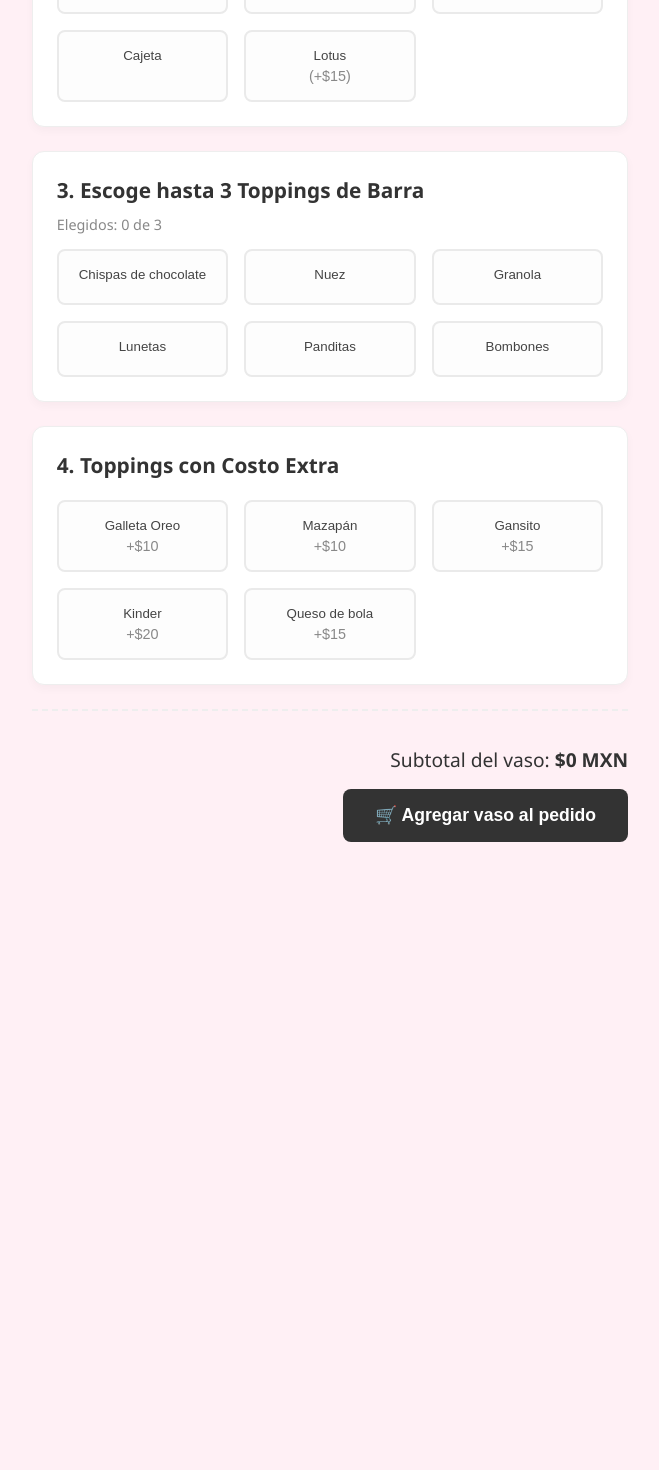
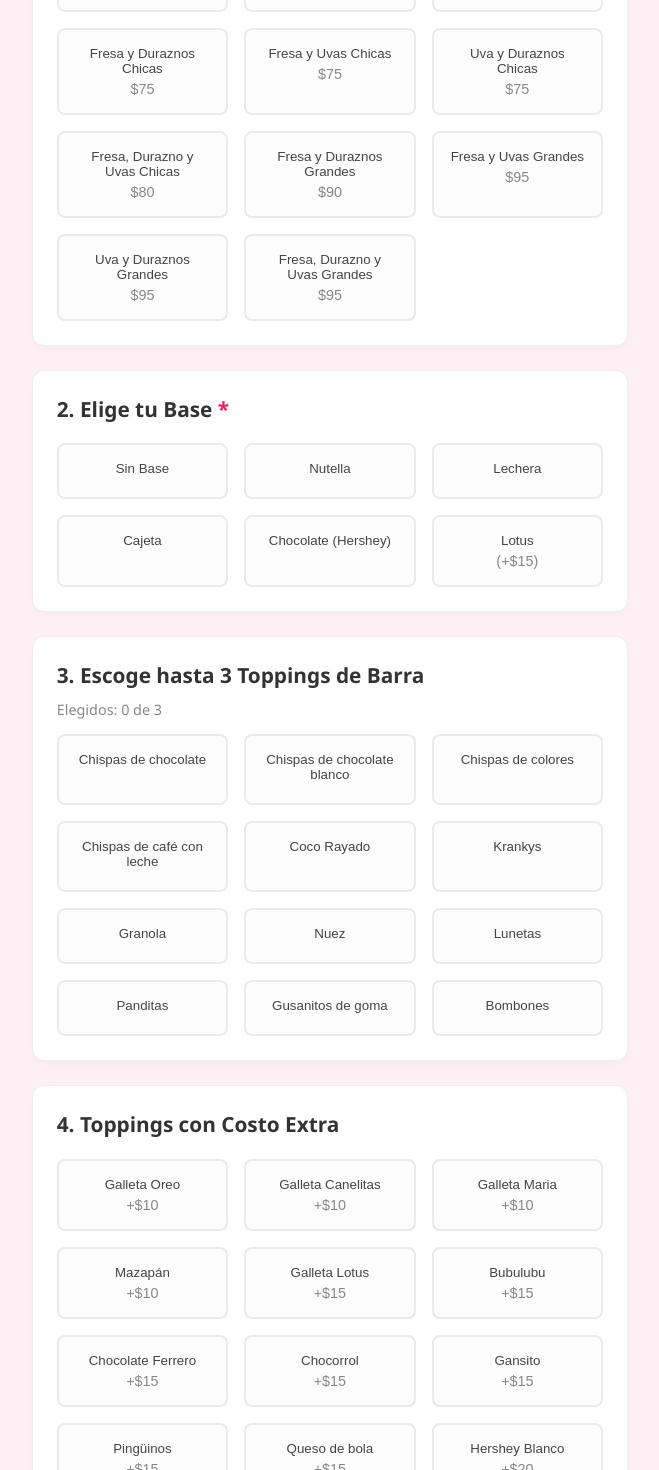
Before and after one commit to rtxr7oscar/fresas-app, an Angular app: page /order in a window 1280 px wide. Shown: the part 500-1970 px from the top of the page, without its empty margins (145-804 px from the left). Before the commit the page ends 1390 px from the top, so only its background shows below. Built offline with nearby package versions, Linux system fonts and the light colour scheme.

Commit message:
Agregando inventario completo de tamaños, bases y toppings

```diff
--- a/src/app/components/order/order.ts
+++ b/src/app/components/order/order.ts
@@ -4,6 +4,7 @@ import { ItemOption, CartItem } from '../../models/product';
 
 @Component({
   selector: 'app-order',
+  standalone: true, // Importante si estás usando Angular 17+
   imports: [],
   templateUrl: './order.html',
   styleUrl: './order.scss'
@@ -13,12 +14,33 @@ export class OrderComponent {
   cartService = inject(CartService);
 
   // ==========================================
-  // 1. LOS DATOS DEL MENÚ (Según tu imagen)
+  // 1. LOS DATOS DEL MENÚ (Inventario Completo)
   // ==========================================
+
+  // Categorías de Frutas y Tamaños
   sizes: ItemOption[] = [
+    // Fresas
     { name: 'Fresas Chicas', price: 65 },
     { name: 'Fresas Grandes', price: 85 },
-    { name: 'Fresas Jumbo', price: 195 }
+    { name: 'Fresas Jumbo', price: 195 },
+    // Duraznos
+    { name: 'Duraznos Chicos', price: 70 },
+    { name: 'Duraznos Grandes', price: 85 },
+    { name: 'Duraznos Jumbo', price: 200 },
+    // Uvas
+    { name: 'Uvas Chicas', price: 75 },
+    { name: 'Uvas Grandes', price: 95 },
+    { name: 'Uvas Jumbo', price: 205 },
+    // Combinadas Chicas
+    { name: 'Fresa y Duraznos Chicas', price: 75 },
+    { name: 'Fresa y Uvas Chicas', price: 75 },
+    { name: 'Uva y Duraznos Chicas', price: 75 },
+    { name: 'Fresa, Durazno y Uvas Chicas', price: 80 },
+    // Combinadas Grandes
+    { name: 'Fresa y Duraznos Grandes', price: 90 },
+    { name: 'Fresa y Uvas Grandes', price: 95 },
+    { name: 'Uva y Duraznos Grandes', price: 95 },
+    { name: 'Fresa, Durazno y Uvas Grandes', price: 95 }
   ];
 
   bases: ItemOption[] = [
@@ -26,24 +48,41 @@ export class OrderComponent {
     { name: 'Nutella', price: 0 },
     { name: 'Lechera', price: 0 },
     { name: 'Cajeta', price: 0 },
+    { name: 'Chocolate (Hershey)', price: 0 },
     { name: 'Lotus', price: 15 } // Esta cobra $15 extra
   ];
 
   freeToppingsList: ItemOption[] = [
     { name: 'Chispas de chocolate', price: 0 },
+    { name: 'Chispas de chocolate blanco', price: 0 },
+    { name: 'Chispas de colores', price: 0 },
+    { name: 'Chispas de café con leche', price: 0 },
+    { name: 'Coco Rayado', price: 0 },
+    { name: 'Krankys', price: 0 },
+    { name: 'Granola', price: 0 },
     { name: 'Nuez', price: 0 },
-    { name: 'Granola', price: 0 },
     { name: 'Lunetas', price: 0 },
     { name: 'Panditas', price: 0 },
+    { name: 'Gusanitos de goma', price: 0 },
     { name: 'Bombones', price: 0 }
   ];
 
   premiumToppingsList: ItemOption[] = [
     { name: 'Galleta Oreo', price: 10 },
+    { name: 'Galleta Canelitas', price: 10 },
+    { name: 'Galleta Maria', price: 10 },
     { name: 'Mazapán', price: 10 },
+    { name: 'Galleta Lotus', price: 15 },
+    { name: 'Bubulubu', price: 15 },
+    { name: 'Chocolate Ferrero', price: 15 },
+    { name: 'Chocorrol', price: 15 },
     { name: 'Gansito', price: 15 },
+    { name: 'Pingüinos', price: 15 },
+    { name: 'Queso de bola', price: 15 },
+    { name: 'Hershey Blanco', price: 20 },
     { name: 'Kinder', price: 20 },
-    { name: 'Queso de bola', price: 15 }
+    { name: 'Paleta Magnum', price: 30 },
+    { name: 'Huevo Kinder', price: 30 }
   ];
 
   // ==========================================
@@ -68,7 +107,7 @@ export class OrderComponent {
     } else if (this.selectedFreeToppings.length < 3) {
       this.selectedFreeToppings.push(topping); // Si hay menos de 3, lo agrega
     } else {
-      alert('Solo puedes elegir hasta 3 toppings de barra.'); // Límite de tu menú
+      alert('Solo puedes elegir hasta 3 toppings de barra.');
     }
   }
 
```
